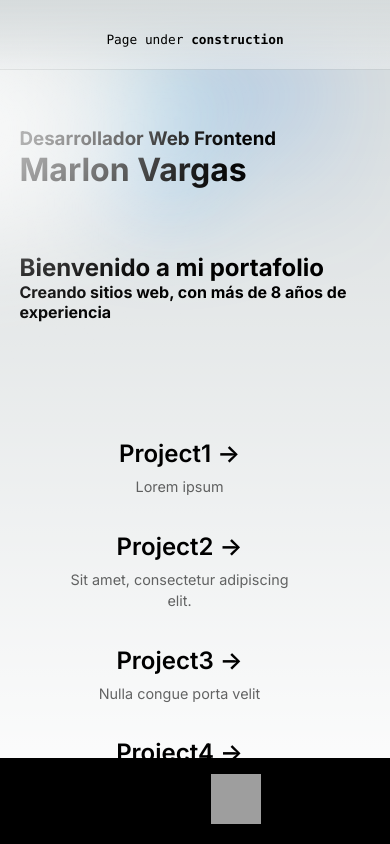
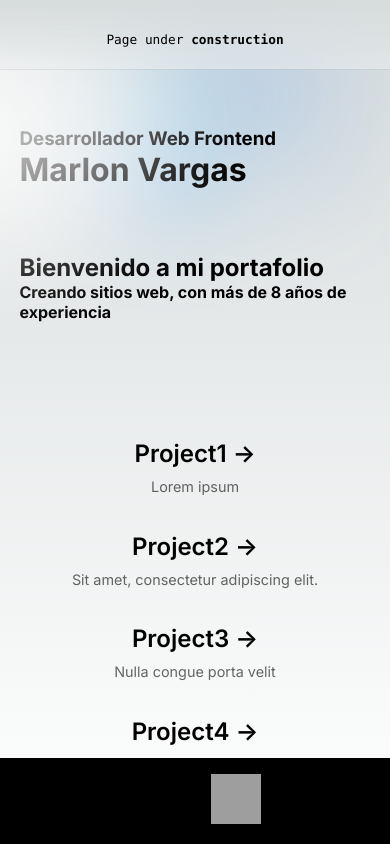
Before and after one commit to MarlonFolken/portfolio-app, a Next.js app: page / in a window 390 px wide. Built offline with nearby package versions, Linux system fonts and the light colour scheme; grey boxes are pictures that could not be loaded.

Commit message:
Css, better centering, cleaning some redundancy

```diff
--- a/app/page.module.css
+++ b/app/page.module.css
@@ -41,8 +41,8 @@
 
   display: grid;
   grid-template-columns: repeat(4, minmax(25%, auto));
+  min-width: 100%;
   max-width: 100%;
-  width: var(--max-width);
 }
 
 .description {
@@ -166,7 +166,6 @@
 /* Mobile */
 @media (max-width: 700px) {
   .gridContainer {
-    grid-template-columns: [col1]5vw [col2]45vw [col3]5vw [col4]40vw [col5]5vw;
     grid-template-rows:
     [row1]5vh [row2]10vh
     [row3]15vh [row4]20vh
@@ -175,23 +174,17 @@
   }
 
   .greetHead {
-    grid-column-start: col2;
     grid-column-end: col5;
-    grid-row-start: row3;
-    grid-row-end: row4;
   }
 
   .greetSpeech {
-    grid-column-start: col2;
     grid-column-end: col5;
-    grid-row-start: row4;
-    grid-row-end: row5;
   }
 
   .projectsCards {
     grid-template-columns: 1fr;
     margin-bottom: 120px;
-    max-width: 320px;
+    max-width: 100%;
     text-align: center;
   }
   .card:last-child {
```
